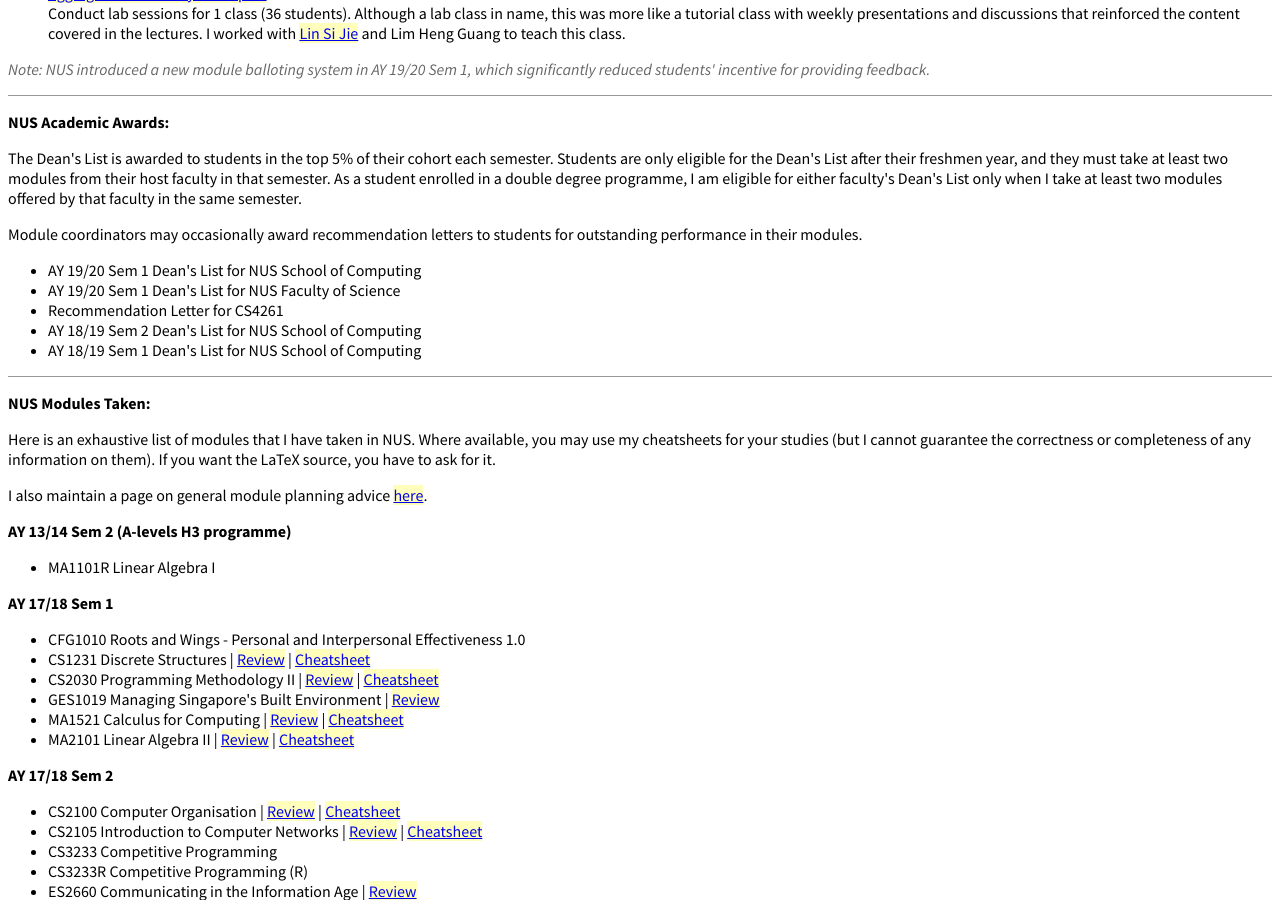
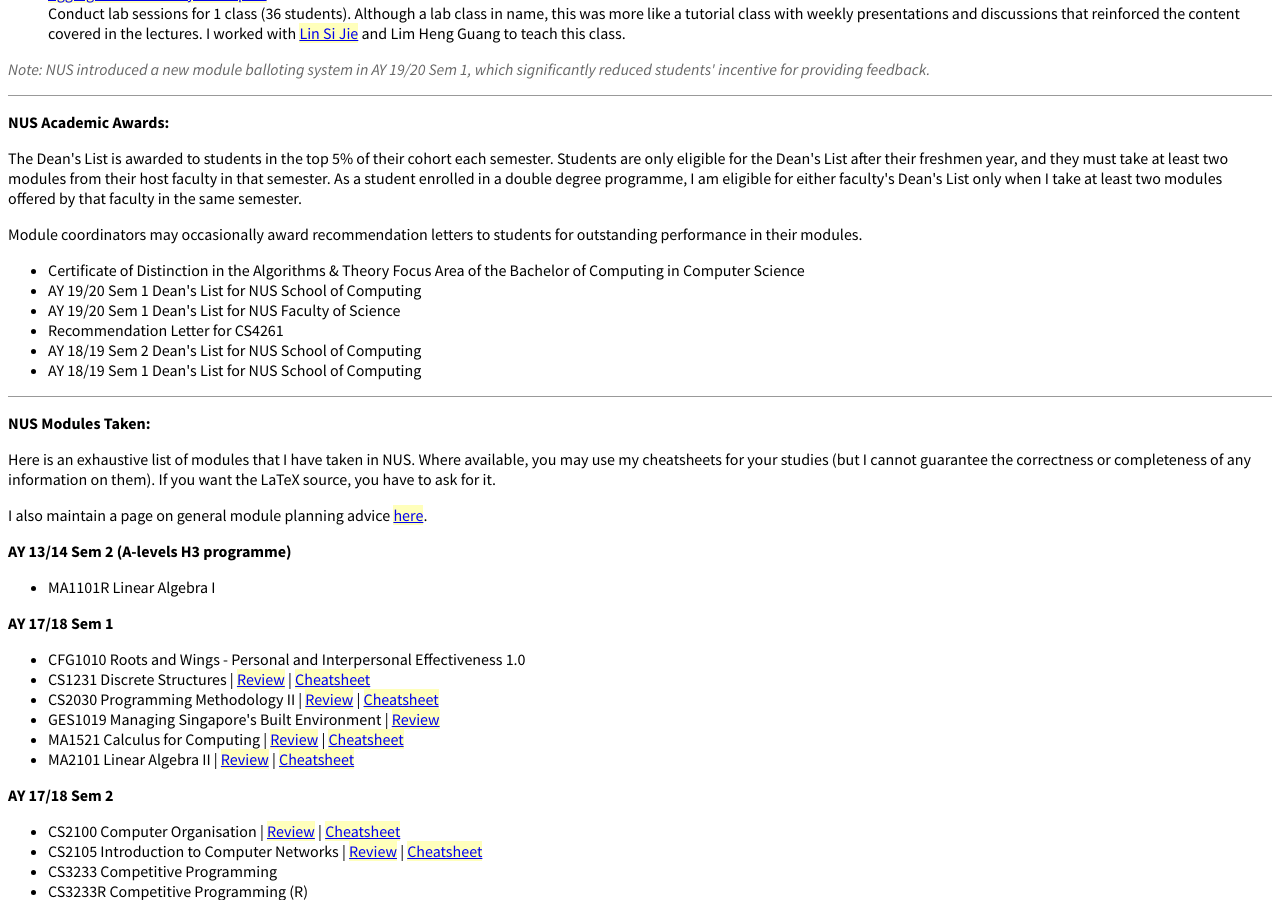
Before and after one commit to btzy/homepage, a Jekyll site: the page built from index.html, in a window 1280 px wide and 900 px high, scrolled down 3050 px. Built offline with Jekyll 4.4.1, drawn with Linux system fonts in a browser that asks for light colours.

Commit message:
Certificate of Distinction for Algo & Theory Focus Area

```diff
--- a/index.html
+++ b/index.html
@@ -239,6 +239,7 @@
 <p>Module coordinators may occasionally award recommendation letters to students for outstanding performance in their modules.</p>
 
 <ul>
+<li>Certificate of Distinction in the Algorithms &amp; Theory Focus Area of the Bachelor of Computing in Computer Science</li>
 <li>AY 19/20 Sem 1 Dean's List for NUS School of Computing</li>
 <li>AY 19/20 Sem 1 Dean's List for NUS Faculty of Science</li>
 <li>Recommendation Letter for CS4261</li>
```
